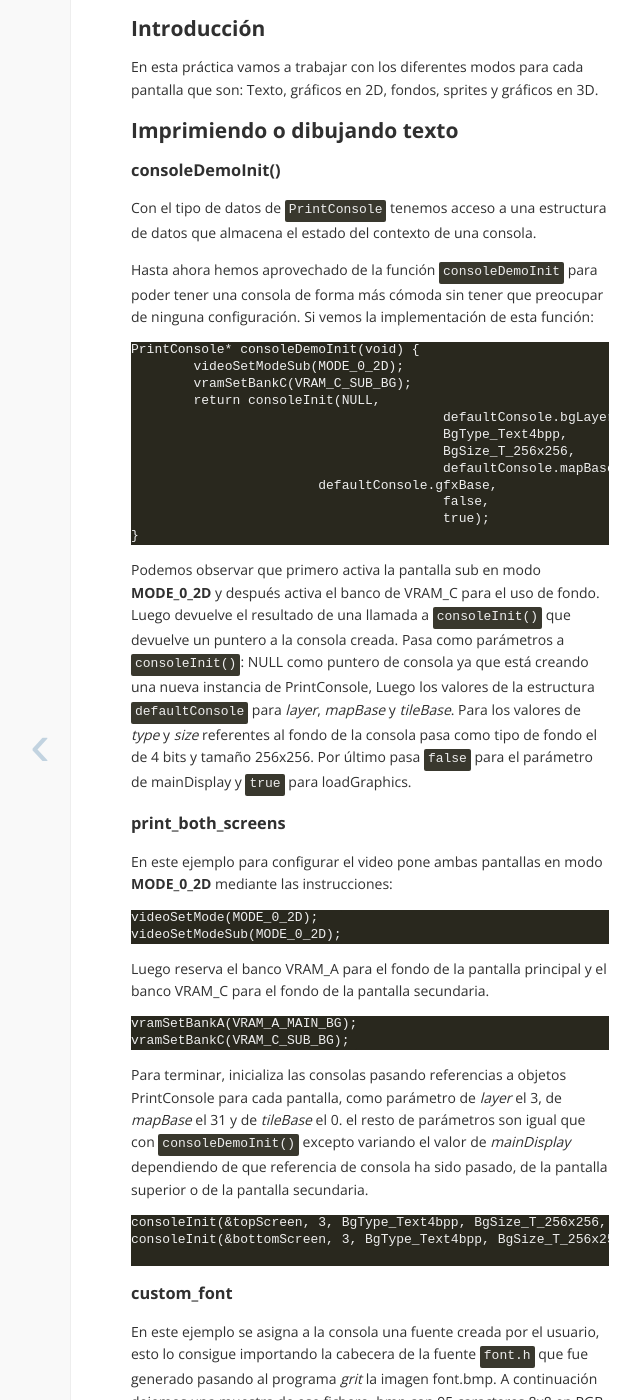
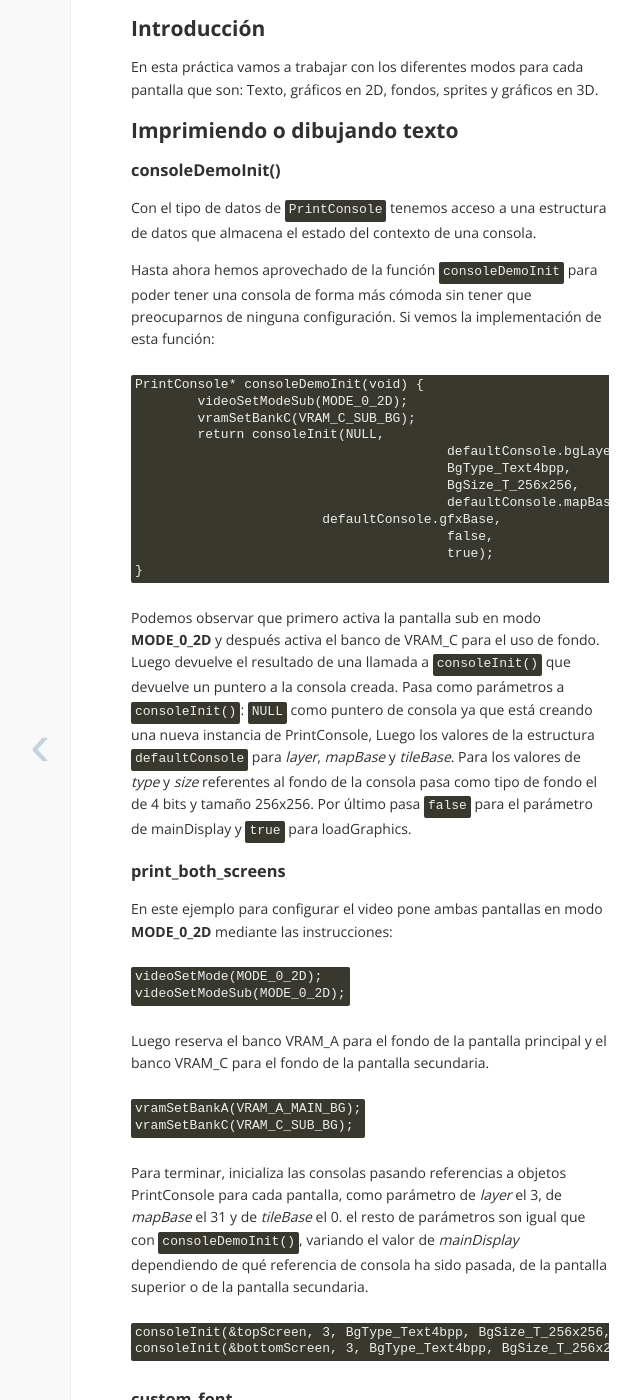
Before and after one commit to Sumolari/TacticsDS, a Jekyll site: the page built from _posts/2015-04-13-Imagen.md, in a window 1280 px wide and 1400 px high, scrolled down 409 px. Shown: the whole window, without its empty margins (270-910 px from the left). Built offline with Jekyll 4.4.1, drawn with Linux system fonts in a browser that asks for light colours; Markdown is read by kramdown in place of the engine named in the settings; comment, search, counter and statistics services are not loaded; some of the changed text lies outside the part shown.

Commit message:
Updated code snippets and image containers

````diff
--- a/_posts/2015-04-13-Imagen.md
+++ b/_posts/2015-04-13-Imagen.md
@@ -14,9 +14,9 @@
 
 Con el tipo de datos de `PrintConsole` tenemos acceso a una estructura de datos que almacena el estado del contexto de una consola.
 
-Hasta ahora hemos aprovechado de la función `consoleDemoInit` para poder tener una consola de forma más cómoda sin tener que preocupar de ninguna configuración. Si vemos la implementación de esta función:
+Hasta ahora hemos aprovechado de la función `consoleDemoInit` para poder tener una consola de forma más cómoda sin tener que preocuparnos de ninguna configuración. Si vemos la implementación de esta función:
 
-```
+{% highlight cpp %}
 PrintConsole* consoleDemoInit(void) {
 	videoSetModeSub(MODE_0_2D);
 	vramSetBankC(VRAM_C_SUB_BG);
@@ -29,37 +29,38 @@
 					false,
 					true);
 }
-```
-Podemos observar que primero activa la pantalla sub en modo **MODE_0_2D** y después activa el banco de VRAM_C para el uso de fondo. Luego devuelve el resultado de una llamada a `consoleInit()` que devuelve un puntero a la consola creada. Pasa como parámetros a `consoleInit()`: NULL como puntero de consola ya que está creando una nueva instancia de PrintConsole, Luego los valores de la estructura `defaultConsole` para *layer*, *mapBase* y *tileBase*. Para los valores de *type* y *size* referentes al fondo de la consola pasa como tipo de fondo el de 4 bits y tamaño 256x256. Por último pasa `false` para el parámetro de mainDisplay y `true` para loadGraphics.
+{% endhighlight %}
+Podemos observar que primero activa la pantalla sub en modo **MODE_0_2D** y después activa el banco de VRAM_C para el uso de fondo. Luego devuelve el resultado de una llamada a `consoleInit()` que devuelve un puntero a la consola creada. Pasa como parámetros a `consoleInit()`: `NULL` como puntero de consola ya que está creando una nueva instancia de PrintConsole, Luego los valores de la estructura `defaultConsole` para *layer*, *mapBase* y *tileBase*. Para los valores de *type* y *size* referentes al fondo de la consola pasa como tipo de fondo el de 4 bits y tamaño 256x256. Por último pasa `false` para el parámetro de mainDisplay y `true` para loadGraphics.
 
 ###print_both_screens
 
 En este ejemplo para configurar el video pone ambas pantallas en modo **MODE_0_2D** mediante las instrucciones:
 
-```
+{% highlight cpp %}
 videoSetMode(MODE_0_2D);
 videoSetModeSub(MODE_0_2D);
-```
+{% endhighlight %}
 
 Luego reserva el banco VRAM_A para el fondo de la pantalla principal y el banco VRAM_C para el fondo de la pantalla secundaria.
 
-```
+{% highlight cpp %}
 vramSetBankA(VRAM_A_MAIN_BG);
 vramSetBankC(VRAM_C_SUB_BG);
-```
-Para terminar, inicializa las consolas pasando referencias a objetos PrintConsole para cada pantalla, como parámetro de *layer* el 3, de *mapBase* el 31 y de *tileBase* el 0. el resto de parámetros son igual que con `consoleDemoInit()` excepto variando el valor de *mainDisplay* dependiendo de que referencia de consola ha sido pasado, de la pantalla superior o de la pantalla secundaria.
+{% endhighlight %}
+Para terminar, inicializa las consolas pasando referencias a objetos PrintConsole para cada pantalla, como parámetro de *layer* el 3, de *mapBase* el 31 y de *tileBase* el 0. el resto de parámetros son igual que con `consoleDemoInit()`, variando el valor de *mainDisplay* dependiendo de qué referencia de consola ha sido pasada, de la pantalla superior o de la pantalla secundaria.
 
-```
+{% highlight cpp %}
 consoleInit(&topScreen, 3, BgType_Text4bpp, BgSize_T_256x256, 31, 0, true, true);
 consoleInit(&bottomScreen, 3, BgType_Text4bpp, BgSize_T_256x256, 31, 0, false, true);
-
-```
+{% endhighlight %}
 
 ###custom_font
 
-En este ejemplo se asigna a la consola una fuente creada por el usuario, esto lo consigue importando la cabecera de la fuente `font.h` que fue generado pasando al programa *grit*  la imagen font.bmp. A continuación dejemos una muestra de ese fichero .bmp con 95 caracteres 8x8 en RGB.
+En este ejemplo se asigna a la consola una fuente creada por el usuario, esto lo consigue importando la cabecera de la fuente `font.h` que fue generada pasando al programa *grit*  la imagen font.bmp. A continuación dejemos una muestra de ese fichero .bmp con 95 caracteres 8x8 en RGB.
 
-![Las letras A, B y C de font.bmp](../../../../p5Media/ABC.png)
+> ![Las letras A, B y C de font.bmp](../../../../p5Media/ABC.png)
+>
+> Las letras A, B y C de font.bmp
 
 ###rotscale_text
 
@@ -241,7 +356,10 @@
 
 Este ejemplo genera sprites de dos maneras distintas, cargando de un fichero y generando dinámicamente.
 
-![image](../../../../p5Media/fire_and_sprites.png)
+> ![image](../../../../p5Media/fire_and_sprites.png)
+>
+>
+
 
 En la pantalla de abajo genera 128 sprites con forma de pelota cargada del fichero *ball.pcx* colocando cada sprite en una posición aleatoria. En la pantalla de arriba genera dinámicamente un efecto de fuego y plasma.
 
````
Also changed, not shown: other parts of _posts/2015-04-13-Imagen.md (+163 -45 lines).
